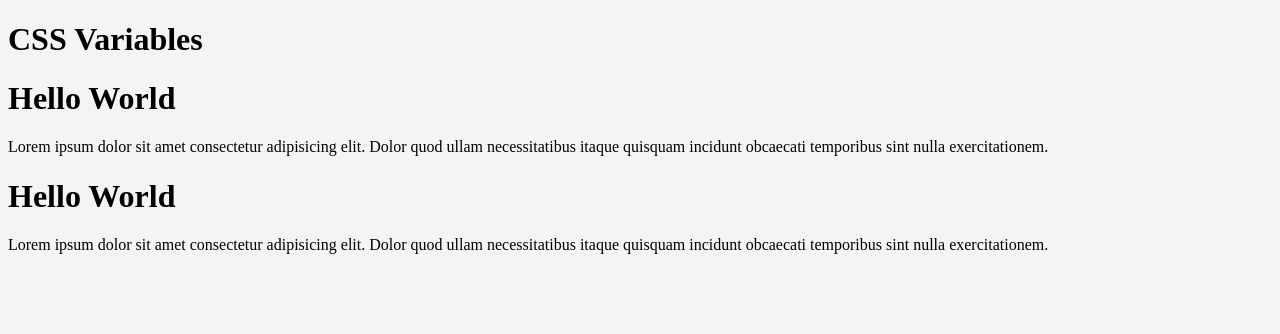
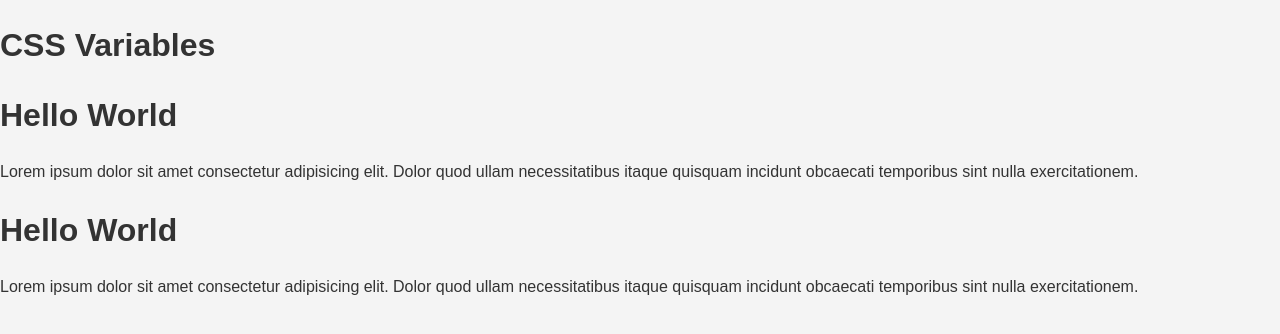
Before and after one commit to brettl1991/Exercises, a plain HTML site: page CSS variables/index.html in a window 1280 px wide. Drawn offline with Linux system fonts and the light colour scheme.

Commit message:
Styling the body

```diff
--- a/CSS variables/style.css
+++ b/CSS variables/style.css
@@ -1,8 +1,14 @@
 /* Define variabes for the root element */
 :root {
     --main-bg-color: #f4f4f4;
+    --main-text-color: #333;
 }
 
 body {
+    margin: 0;
+    padding: 0;
+    line-height: 1.5;
+    font-family: Arial, Helvetica, sans-serif;
     background-color: var(--main-bg-color);
+    color: var(--main-text-color);
 }
```
